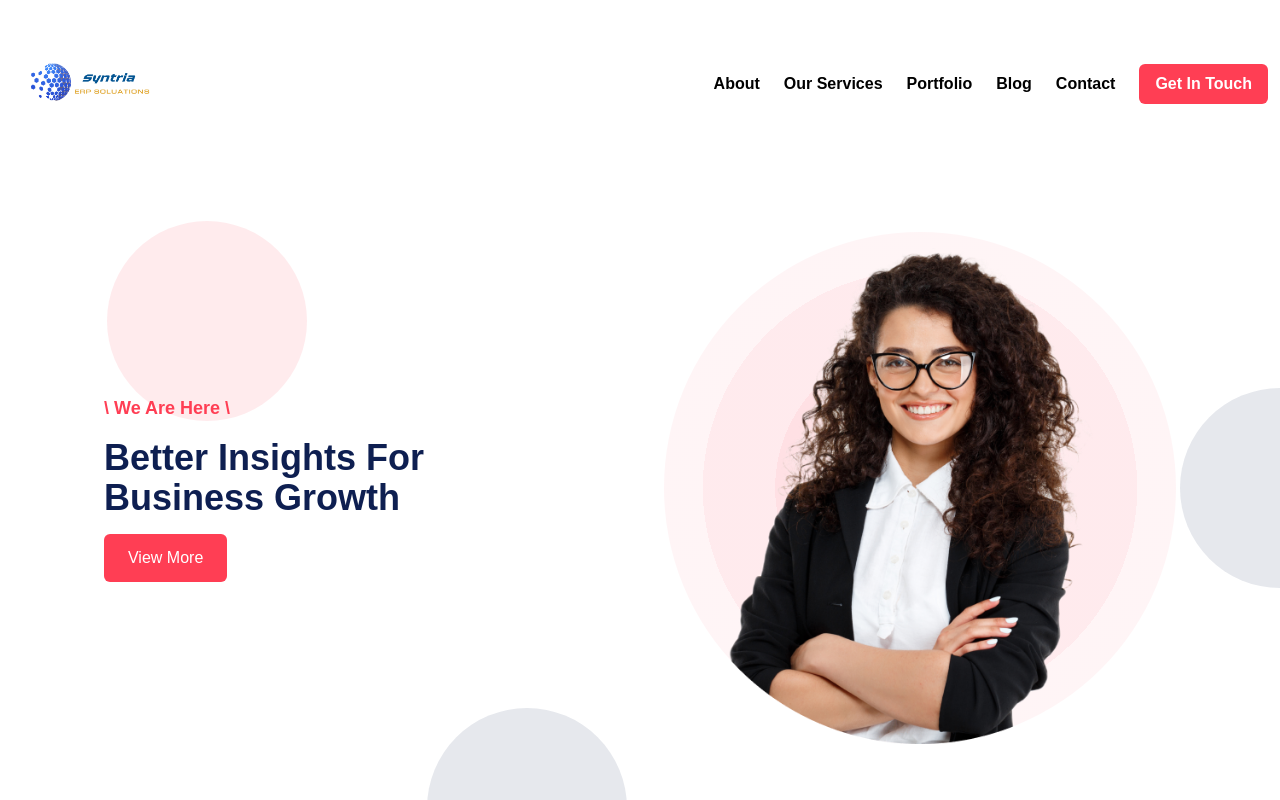
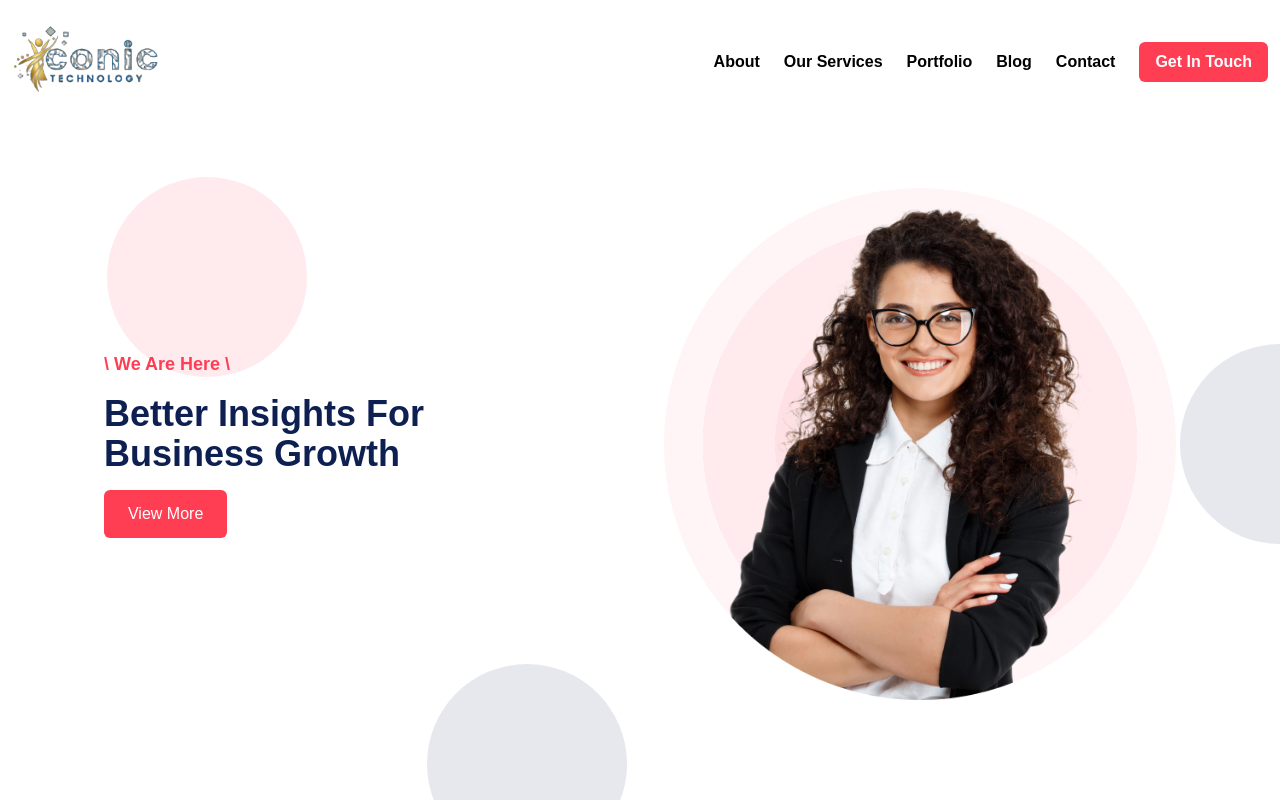
Before and after one commit to ENassef/Syntria-ERP-Solutions, a React (Vite) app: page / in a window 1280 px wide. Shown: the top 800 px of the page. Built offline with nearby package versions, Linux system fonts and the light colour scheme.

Commit message:
fixing NavBar Logo & fix blog footer

```diff
--- a/src/Components/Navbar/Navbar.jsx
+++ b/src/Components/Navbar/Navbar.jsx
@@ -1,7 +1,7 @@
 import React, { useState } from "react";
 import { Link, NavLink } from "react-router-dom";
 import { Menu, X } from "lucide-react";
-import Logo from '../../assets/Logo/Logo.png'
+import Logo from '../../assets/Logo/Logo.svg'
 
 export default function Navbar() {
   const [isOpen, setIsOpen] = useState(false);
@@ -10,11 +10,10 @@
     <div className="flex justify-between items-center p-3 bg-white container mx-auto z-[100] relative">
       {/* Logo */}
       <div className="flex items-center">
-  <Link to="/" onClick={() => setIsOpen(false)}>
-    <img src={Logo} alt="logo" className="w-auto h-36 cursor-pointer" />
-  </Link>
-</div>
-
+        <Link to="/" onClick={() => setIsOpen(false)}>
+          <img src={Logo} alt="logo" className=" cursor-pointer" />
+        </Link>
+      </div>
 
       {/* Menu for large screens */}
       <ul className="hidden md:flex space-x-6 items-center font-bold">
--- a/src/Pages/Blogs/Blogs.jsx
+++ b/src/Pages/Blogs/Blogs.jsx
@@ -169,7 +169,7 @@
           </div>
         </section>
 
-        {/* CTA Banner */}
+        {/* CTA Banner
         <section className="mt-14 mb-24">
           <div
             style={{ backgroundImage: `url('${bgImg}')` }}
@@ -187,7 +187,7 @@
               </div>
             </div>
           </div>
-        </section>
+        </section> */}
       </div>
     </div>
   );
--- a/src/Pages/Service/Service.jsx
+++ b/src/Pages/Service/Service.jsx
@@ -1,5 +1,5 @@
   import React from 'react'
-  import servicePhoto from "../../assets/OurWork/WhatWeDo.png"
+  import servicePhoto from "../../assets/WhatWeDo.png"
 
   export default function Service() {
     return (
```
Also changed, not shown: src/App.jsx (line endings or trailing spaces), src/assets/Logo/Logo.png, src/assets/Logo/logo.svg (added).
